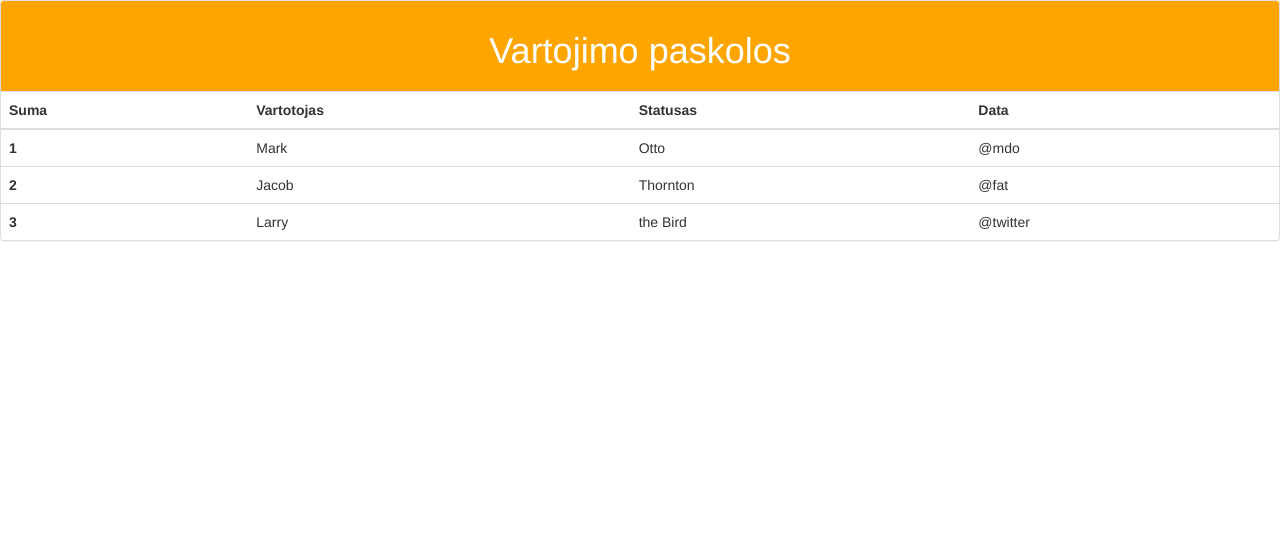
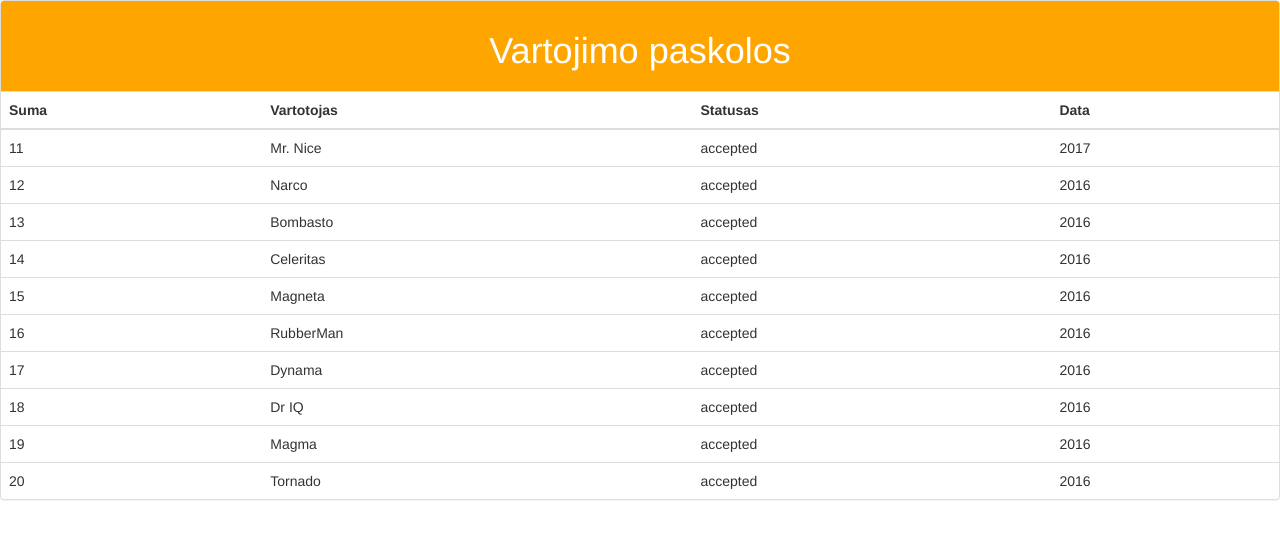
Before and after one commit to lukosevicius/bank-loans-web-app-project, an Angular app: page / in a window 1280 px wide. Shown: the top 538 px of the page. Built offline with nearby package versions, Linux system fonts and the light colour scheme.

Commit message:
added customer class and mock data (good)

```diff
--- a/src/app/app.component.html
+++ b/src/app/app.component.html
@@ -1,40 +1,3 @@
 <!--<h1>-->
   <!--{{title}}-->
 <!--</h1>-->
-
-
-
-<div class="panel panel-default">
-  <div class="panel-heading"><h1 style="text-align:center">Vartojimo paskolos</h1></div>
-
-<table class="table">
-  <thead class="thead-inverse">
-  <tr>
-    <th>Suma</th>
-    <th>Vartotojas</th>
-    <th>Statusas</th>
-    <th>Data</th>
-  </tr>
-  </thead>
-  <tbody>
-  <tr>
-    <th scope="row">1</th>
-    <td>Mark</td>
-    <td>Otto</td>
-    <td>@mdo</td>
-  </tr>
-  <tr>
-    <th scope="row">2</th>
-    <td>Jacob</td>
-    <td>Thornton</td>
-    <td>@fat</td>
-  </tr>
-  <tr>
-    <th scope="row">3</th>
-    <td>Larry</td>
-    <td>the Bird</td>
-    <td>@twitter</td>
-  </tr>
-  </tbody>
-</table>
-</div>
--- a/src/app/app.component.ts
+++ b/src/app/app.component.ts
@@ -1,10 +1,65 @@
 import { Component } from '@angular/core';
+// import {Customer} from './customer';
+// import {CUSTOMERS} from "./mock-data";
 
 @Component({
   selector: 'app-root',
-  templateUrl: './app.component.html',
+  template: `
+<div class="panel panel-default">
+  <div class="panel-heading"><h1 style="text-align:center">Vartojimo paskolos</h1></div>
+
+<table class="table">
+  <thead class="thead-inverse">
+  <tr>
+    <th>Suma</th>
+    <th>Vartotojas</th>
+    <th>Statusas</th>
+    <th>Data</th>
+  </tr>
+  </thead>
+  <tbody>
+  <tr *ngFor="let customer of Customers">
+    <td  >
+      {{customer.suma}}
+    </td>
+    <td  >
+      {{customer.name}}
+    </td>
+    <td  >
+      {{customer.status}}
+    </td>
+    <td  >
+      {{customer.date}}
+    </td>
+  </tr>
+
+  </tbody>
+</table>
+</div>
+
+`,
   styleUrls: ['./app.component.css']
 })
 export class AppComponent {
-  title = 'app works!';
+  Customers = CUSTOMERS;
 }
+
+export class Customer {
+  suma: number;
+  name: string;
+  status: string;
+  date: number;
+}
+
+const CUSTOMERS: Customer[] = [
+  {suma: 11, name: 'Mr. Nice', status: 'accepted', date: 2017},
+  {suma: 12, name: 'Narco', status: 'accepted', date: 2016},
+  {suma: 13, name: 'Bombasto', status: 'accepted', date: 2016},
+  {suma: 14, name: 'Celeritas', status: 'accepted', date: 2016},
+  {suma: 15, name: 'Magneta', status: 'accepted', date: 2016},
+  {suma: 16, name: 'RubberMan', status: 'accepted', date: 2016},
+  {suma: 17, name: 'Dynama', status: 'accepted', date: 2016},
+  {suma: 18, name: 'Dr IQ', status: 'accepted', date: 2016},
+  {suma: 19, name: 'Magma', status: 'accepted', date: 2016},
+  {suma: 20, name: 'Tornado', status: 'accepted', date: 2016}
+]
--- a/src/app/customer.ts
+++ b/src/app/customer.ts
@@ -0,0 +1,6 @@
+export class Customer {
+  suma: number;
+  customer: string;
+  status: string;
+  date: number;
+}
```
Also changed, not shown: src/app/mock-data.ts (+14 -0 lines).
